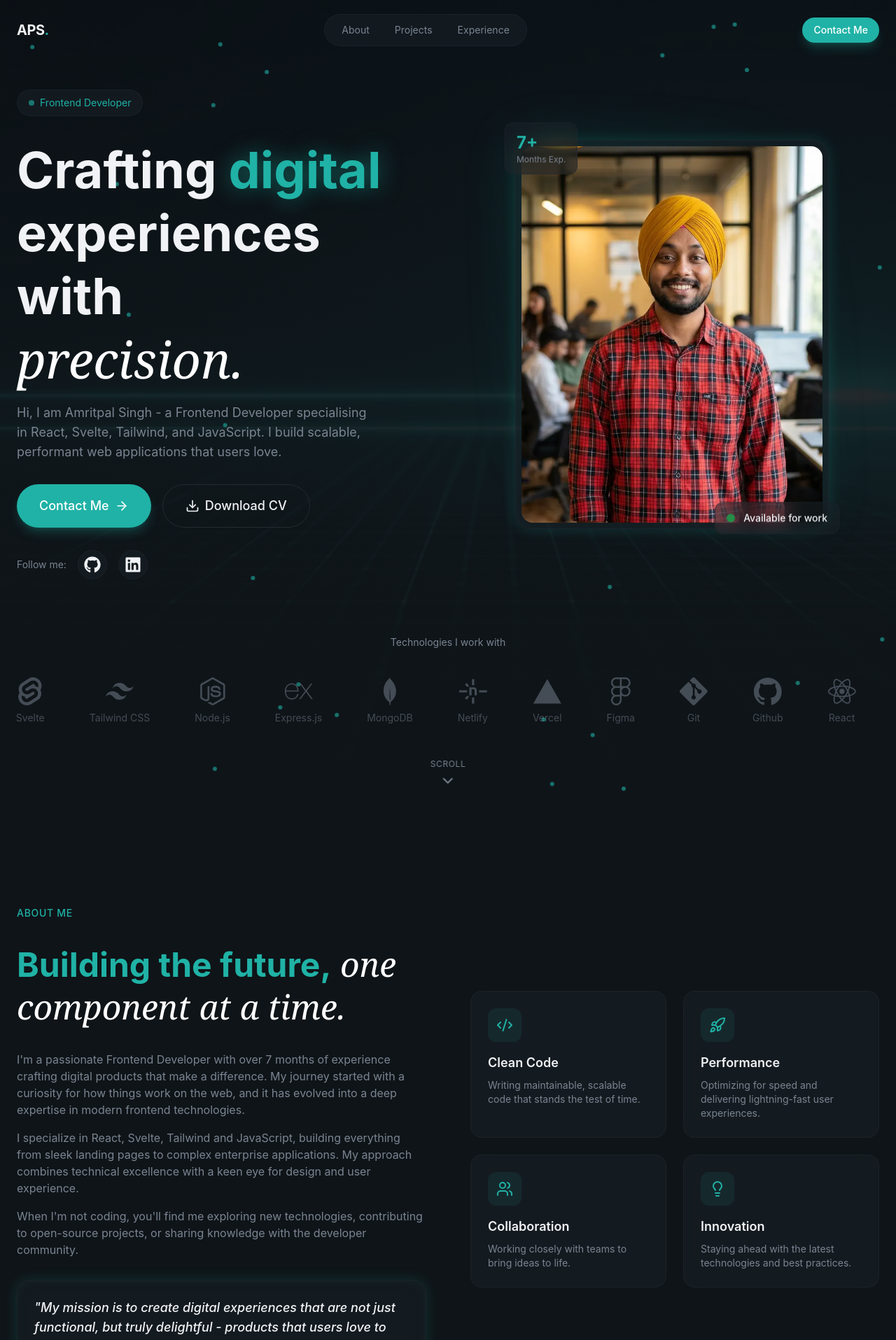
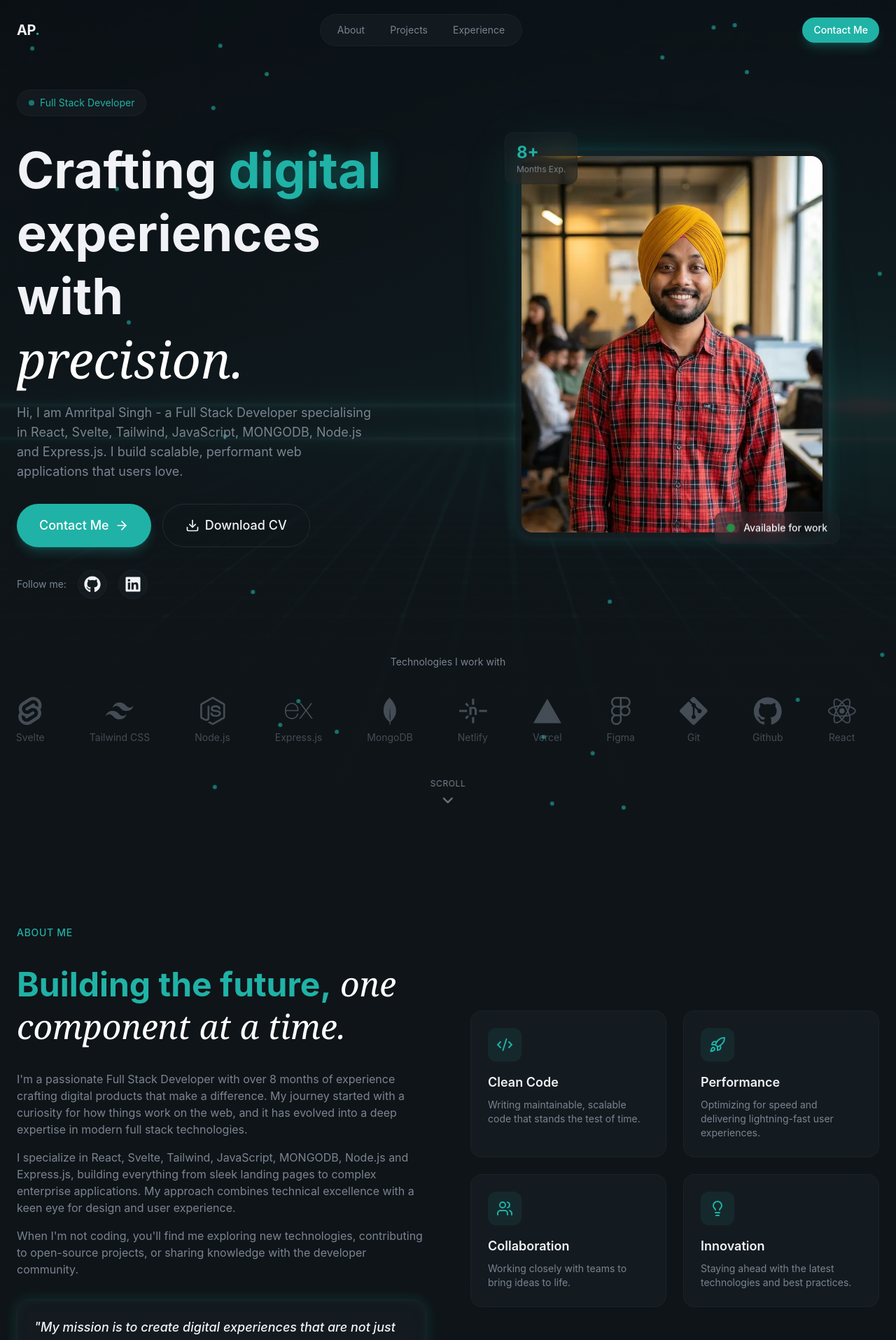
Before and after one commit to ItsEragon/Personal-Portfolio, a React (Vite) app: page / in a window 1280 px wide. Shown: the top 1915 px of the page at 70% size. Built offline with nearby package versions, Linux system fonts and the light colour scheme.

Commit message:
Update Experience, Hero and About sections

```diff
--- a/src/layout/Footer.jsx
+++ b/src/layout/Footer.jsx
@@ -15,7 +15,7 @@ const Footer = () => {
           {/* Logo & Copyright */}
           <div className="text-center md:text-left">
             <a href="#" className="text-xl font-bold tracking-tight hover:text-primary">
-              APS<span className="text-primary">.</span>
+              AP<span className="text-primary">.</span>
             </a>
             <p className="text-sm text-muted-foreground mt-2">
               © {currentYear} Made with{" "}
--- a/src/layout/Navbar.jsx
+++ b/src/layout/Navbar.jsx
@@ -32,7 +32,7 @@ const Navbar = () => {
           href="#"
           className="text-xl font-bold tracking-tight hover:text-primary"
         >
-          APS<span className="text-primary">.</span>
+          AP<span className="text-primary">.</span>
         </a>
 
         {/* Desktop Nav  */}
--- a/src/sections/About.jsx
+++ b/src/sections/About.jsx
@@ -49,30 +49,19 @@ const About = () => {
 
             <div className="space-y-4 text-muted-foreground animate-fade-in animation-delay-200">
               <p>
-                I'm a passionate Frontend Developer with over 7 months of
-                experience crafting digital products that make a difference. My
-                journey started with a curiosity for how things work on the web,
-                and it has evolved into a deep expertise in modern frontend
-                technologies.
+                I'm a passionate Full Stack Developer with over 8 months of experience crafting digital products that make a difference. My journey started with a curiosity for how things work on the web, and it has evolved into a deep expertise in modern full stack technologies.
               </p>
               <p>
-                I specialize in React, Svelte, Tailwind and JavaScript, building
-                everything from sleek landing pages to complex enterprise
-                applications. My approach combines technical excellence with a
-                keen eye for design and user experience.
+                I specialize in React, Svelte, Tailwind, JavaScript, MONGODB, Node.js and Express.js, building everything from sleek landing pages to complex enterprise applications. My approach combines technical excellence with a keen eye for design and user experience.
               </p>
               <p>
-                When I'm not coding, you'll find me exploring new technologies,
-                contributing to open-source projects, or sharing knowledge with
-                the developer community.
+                When I'm not coding, you'll find me exploring new technologies, contributing to open-source projects, or sharing knowledge with the developer community.
               </p>
             </div>
 
             <div className="glass rounded-2xl p-6 glow-border animate-fade-in animation-delay-300">
               <p className="text-lg font-medium italic text-foreground">
-                "My mission is to create digital experiences that are not just
-                functional, but truly delightful - products that users love to
-                use and developers love to maintain."
+                "My mission is to create digital experiences that are not just functional, but truly delightful - products that users love to use and developers love to maintain."
               </p>
             </div>
           </div>
--- a/src/sections/Experience.jsx
+++ b/src/sections/Experience.jsx
@@ -1,12 +1,27 @@
 const experiences = [
   {
-    period: "Feb 2026 - Present",
+    period: "May 2026 - Present",
+    role: "Full Stack Developer",
+    company: "Zapify Australia",
+    description:
+      "Building responsive and production-ready web applications using Svelte, Tailwind CSS, Payload CMS, and MongoDB. Working on converting design references into clean, reusable components while collaborating through Git-based workflows.",
+    technologies: [
+      "Svelte",
+      "Tailwind CSS",
+      "JavaScript",
+      "Payload CMS",
+      "MongoDB",
+    ],
+    current: true,
+  },
+  {
+    period: "Feb 2026 - May 2026",
     role: "Frontend Developer Intern",
     company: "Zapify Australia",
     description:
-      "Building responsive and production-ready UI using Svelte and Tailwind CSS. Worked on converting design references into clean, reusable components and collaborated using Git workflows.",
+      "Built responsive and production-ready UI using Svelte and Tailwind CSS. Worked on converting design references into clean, reusable components and collaborated through Git-based workflows.",
     technologies: ["Svelte", "Tailwind CSS", "JavaScript", "Git"],
-    current: true,
+    current: false,
   },
   {
     period: "Jul 2025 - Oct 2025",
@@ -57,7 +72,9 @@ const Experience = () => {
               >
                 {/* Timeline Dot  */}
                 <div className="absolute left-0 md:left-1/2 top-0 w-3 h-3 bg-primary rounded-full -translate-x-1/2 ring-4 ring-background z-10">
-                {exp.current && (<span className="absolute inset-0 rounded-full bg-primary animate-ping opacity-75"/>)}
+                  {exp.current && (
+                    <span className="absolute inset-0 rounded-full bg-primary animate-ping opacity-75" />
+                  )}
                 </div>
 
                 {/* Content  */}
--- a/src/sections/Hero.jsx
+++ b/src/sections/Hero.jsx
@@ -95,7 +95,7 @@ const Hero = () => {
             <div className="animate-fade-in">
               <span className="inline-flex items-center gap-2 px-4 py-2 rounded-full glass text-sm text-primary">
                 <span className="w-2 h-2 bg-primary rounded-full animate-pulse" />
-                Frontend Developer
+                Full Stack Developer
               </span>
             </div>
 
@@ -111,9 +111,7 @@ const Hero = () => {
                 </span>
               </h1>
               <p className="text-lg text-muted-foreground max-w-lg animate-fade-in animation-delay-200">
-                Hi, I am Amritpal Singh - a Frontend Developer specialising in
-                React, Svelte, Tailwind, and JavaScript. I build scalable,
-                performant web applications that users love.
+                Hi, I am Amritpal Singh - a Full Stack Developer specialising in React, Svelte, Tailwind, JavaScript, MONGODB, Node.js and Express.js. I build scalable, performant web applications that users love.
               </p>
             </div>
 
@@ -182,7 +180,7 @@ const Hero = () => {
                 </div>
                 {/* Stats Badge  */}
                 <div className="absolute -top-4 -left-4 glass rounded-xl px-4 py-3 animate-float animation-delay-500">
-                  <div className="text-2xl font-bold text-primary">7+</div>
+                  <div className="text-2xl font-bold text-primary">8+</div>
                   <div className="text-xs text-muted-foreground">
                     Months Exp.
                   </div>
```
